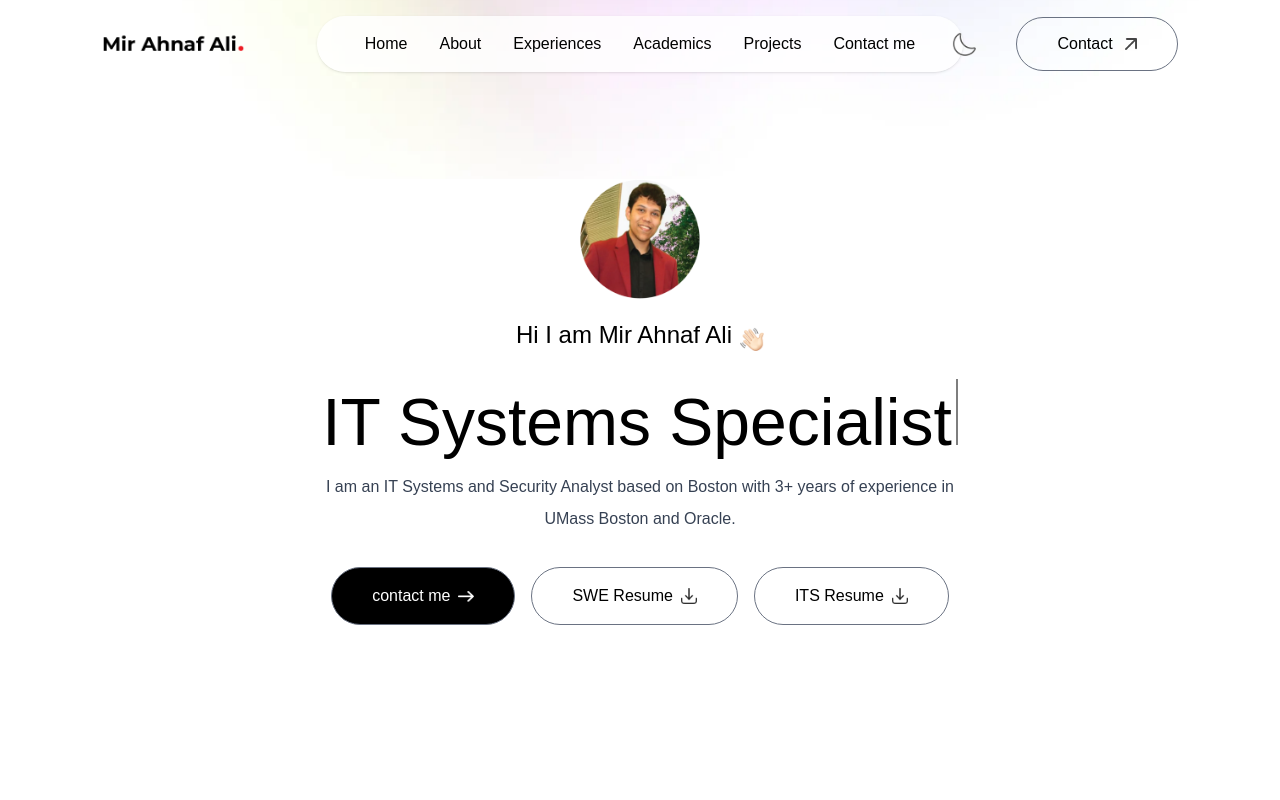
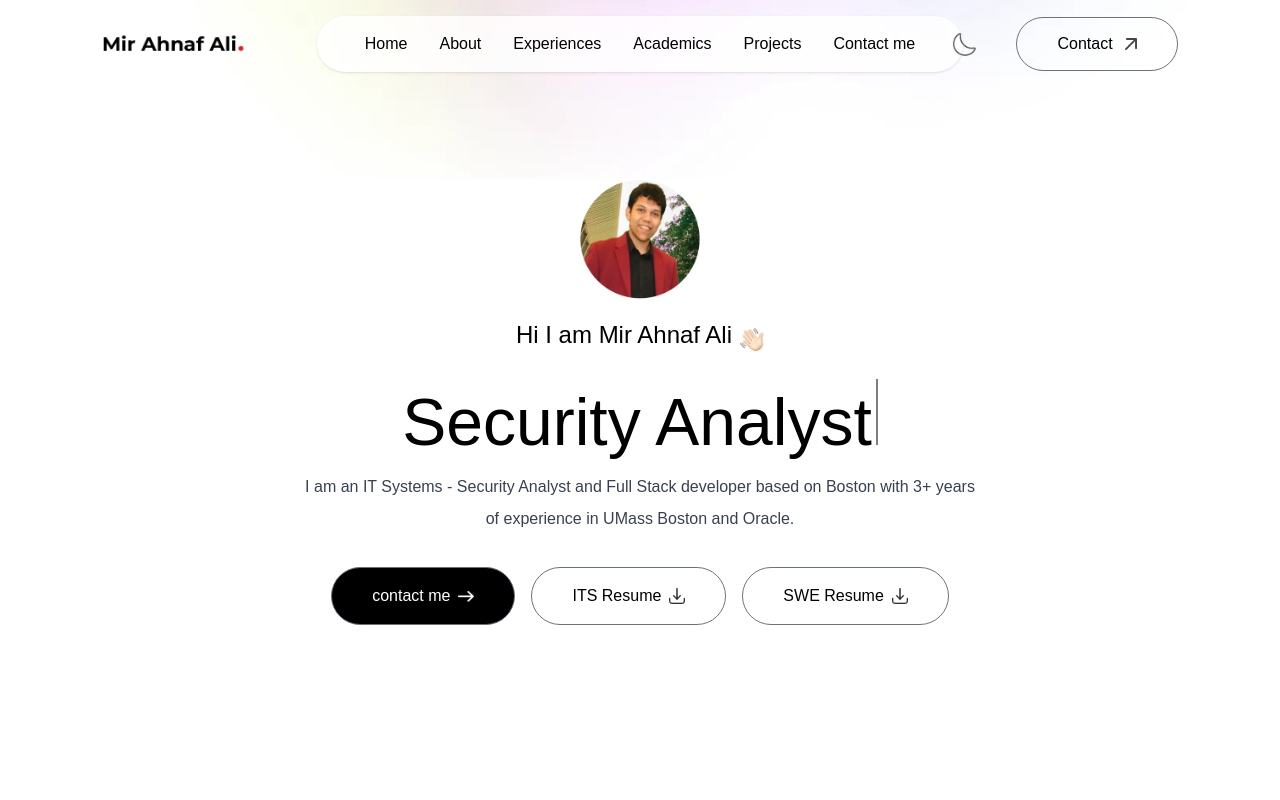
Before and after one commit to MIBAHNAF/Portfolio, a Next.js app: page / in a window 1280 px wide. Shown: the top 800 px of the page. Built offline with nearby package versions, Linux system fonts and the light colour scheme; a web font is replaced by a local one.

Commit message:
header change

```diff
--- a/app/components/Header.jsx
+++ b/app/components/Header.jsx
@@ -18,11 +18,12 @@ function Header() {
 
   // Typewriter words array
   const titleWords = [
+    "IT Systems Specialist",
     "Security Analyst",
-    "IT Systems Specialist",
     "Cloud Analyst",
     "Oracle Research Fellow",
-    "IT Systems and Security Analyst"
+    "Systems Administrator",
+    "Full Stack Developer"
   ];
 
   return (
@@ -46,23 +47,23 @@ function Header() {
         </h1>
         <p ref={descRef} className={`relative z-10 max-w-2xl mx-auto font-Ovo ${isDark ? 'text-gray-300' : 'text-gray-700'} ${fadeInUp}
           ${descVisible ? fadeInUpVisible : fadeInUpHidden}`} style={{ animationDelay: '0.6s' }}>
-            I am an IT Systems and Security Analyst based on Boston with 3+ years
+            I am an IT Systems - Security Analyst and Full Stack developer based on Boston with 3+ years
             of experience in UMass Boston and Oracle.
         </p>
         <div ref={buttonsRef} className={`relative z-10 flex flex-col sm:flex-row gap-4 mt-4 ${fadeInUp} ${buttonsVisible ? fadeInUpVisible : fadeInUpHidden}`} style={{ animationDelay: '0.8s' }}>
             <a href = "#contact"
             className='px-10 py-3 border border-gray-500 rounded-full bg-black text-white flex items-center justify-center gap-2 transition-all duration-300 hover:scale-105 hover:shadow-md'
             >contact me <Image src = {assets.right_arrow_white} alt='' className='w-4'/></a>
+            <a href = {getGoogleDriveDownloadLink(resumeLinks.ITS_RESUME_ID)}
+            target="_blank"
+            rel="noopener noreferrer"
+            className='px-10 py-3 border rounded-full border-gray-500 bg-white text-black flex items-center justify-center gap-2 transition-all duration-300 hover:scale-105 hover:shadow-md min-w-[180px]'
+            >ITS Resume <Image src = {assets.download_icon} alt='' className='w-4'/></a>
             <a href = {getGoogleDriveDownloadLink(resumeLinks.SWE_RESUME_ID)}
             target="_blank"
             rel="noopener noreferrer"
             className='px-10 py-3 border rounded-full border-gray-500 bg-white text-black flex items-center justify-center gap-2 transition-all duration-300 hover:scale-105 hover:shadow-md min-w-[180px]'
             >SWE Resume <Image src = {assets.download_icon} alt='' className='w-4'/></a>
-            <a href = {getGoogleDriveDownloadLink(resumeLinks.ITS_RESUME_ID)}
-            target="_blank"
-            rel="noopener noreferrer"
-            className='px-10 py-3 border rounded-full border-gray-500 bg-white text-black flex items-center justify-center gap-2 transition-all duration-300 hover:scale-105 hover:shadow-md min-w-[180px]'
-            >ITS Resume <Image src = {assets.download_icon} alt='' className='w-4'/></a>
         </div>
 
     </div>
```
